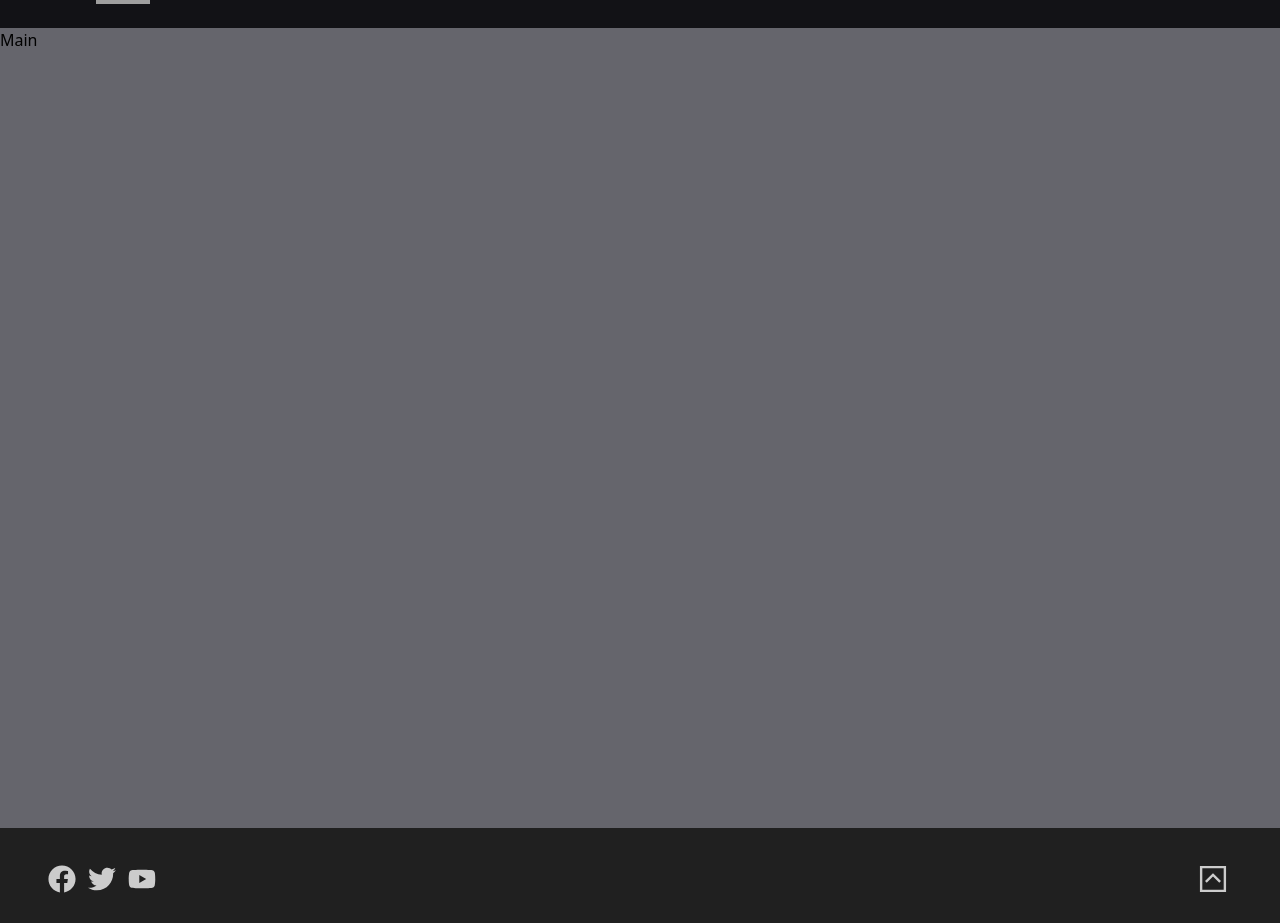
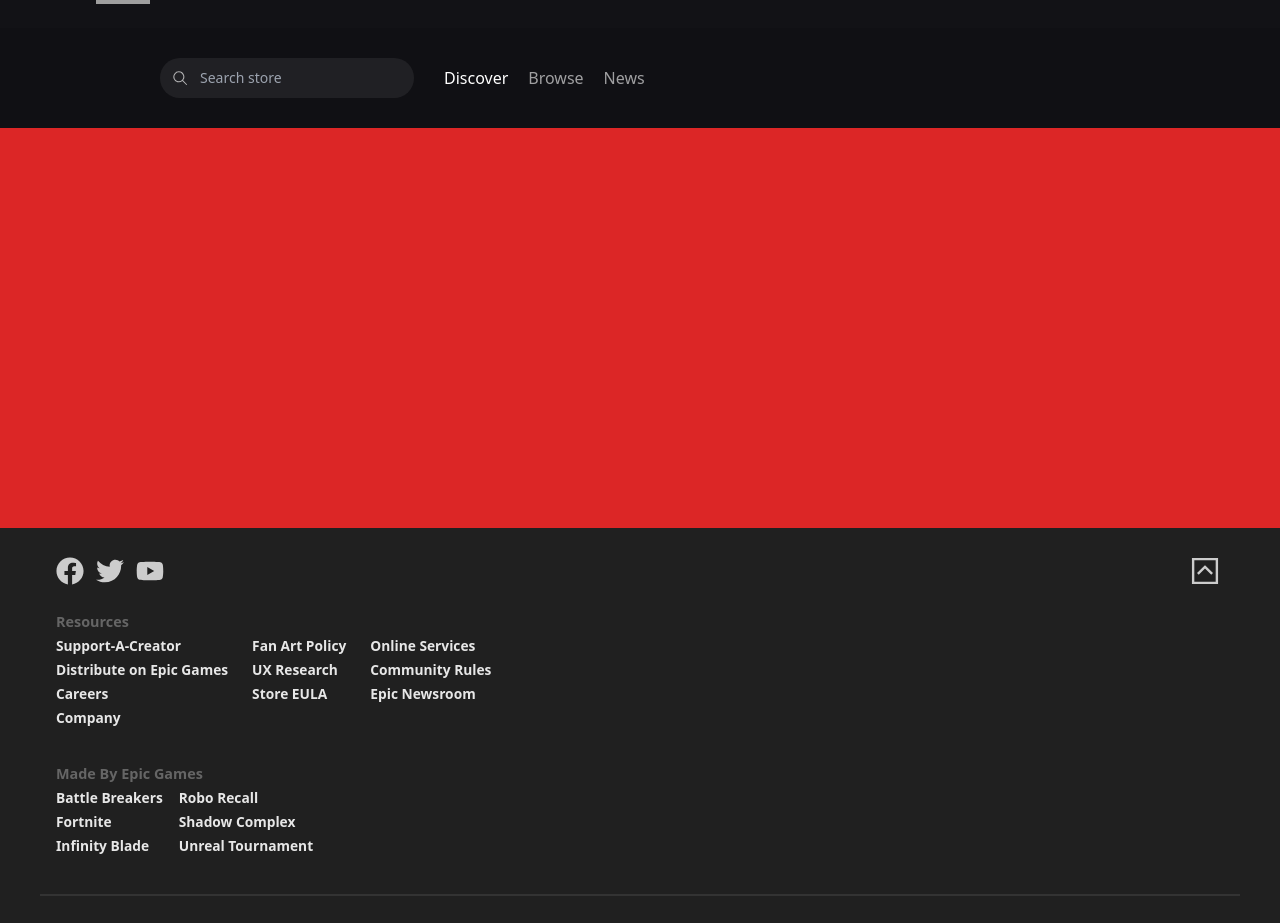
Before and after one commit to aliyevaraya/Epic-Games, a React (Vite) app: page / in a window 1280 px wide. Shown: the part 61-984 px from the top of the page. Built offline with nearby package versions, Linux system fonts and the light colour scheme; grey boxes are pictures that could not be loaded.

Commit message:
discoveri component added in main

```diff
--- a/src/components/Footer/Footer.jsx
+++ b/src/components/Footer/Footer.jsx
@@ -3,8 +3,8 @@ import { LiaCaretSquareUp } from "react-icons/lia";
 
 function Footer() {
   return (
-    <footer className="bg-[#202020] text-white  p-[2em] lg:px-[3em] leading-[1.5rem]">
-      <div className="flex justify-between items-center text-[#ccc] text-[1.75em]">
+    <footer className="bg-[#202020] text-white  p-[1.5em] lg:px-[40px] leading-[1.5rem]">
+      <div className="flex justify-between items-center text-[#ccc] text-[1.75em] px-4">
         <div className="flex gap-3">
           <FaFacebook className="hover:text-[#0078f2] trans" />
           <FaTwitter className="hover:text-[#0078f2] trans" />
@@ -14,7 +14,7 @@ function Footer() {
           <LiaCaretSquareUp className="hover:text-[#0078f2] trans" />
         </div>
       </div>
-      <div className="text-[#e7e7e7] text-[.86em] font-semibold py-5">
+      <div className="text-[#e7e7e7] text-[.86em] font-semibold py-5 px-4">
         <div className="pb-4">
           <div className="text-[#ccc] opacity-[.4] text-[.9rem]">Resources</div>
           <div className="xxs:flex">
@@ -121,7 +121,7 @@ function Footer() {
         </div>
       </div>
       <hr className="border border-[#333]" />
-      <div className="w-full xl:w-1/2 text-[.71em] leading-[2em] text-[#ccc] py-4">
+      <div className="w-full xl:w-1/2 text-[.71em] leading-[2em] px-4 text-[#ccc] py-4 mt-4">
         <p>
           © 2024, Epic Games, Inc. All rights reserved. Epic, Epic Games, the
           Epic Games logo, Fortnite, the Fortnite logo, Unreal, Unreal Engine,
@@ -138,13 +138,13 @@ function Footer() {
           damage that may arise from your use of them.
         </p>
       </div>
-      <div className="text-center md:flex items-center justify-between">
+      <div className="text-center md:flex items-center justify-between px-4">
         <div className="md:flex items-center gap-4 text-[.75em] text-[#e7e7e7] my-4">
           <p className="hoverBlue trans">Terms of Service</p>
           <p className="hoverBlue trans">Privacy Policy</p>
           <p className="hoverBlue trans">Store Refund Policy</p>
         </div>
-        <div className="flex justify-center py-3">
+        <div className="flex justify-center pt-3">
           <a href="">
             <img
               width="65px"
--- a/src/components/Header/EpicMenu.jsx
+++ b/src/components/Header/EpicMenu.jsx
@@ -8,7 +8,7 @@ function EpicMenu({showEpic,setShowEpic}) {
         showEpic ? `block lg:hidden` : "hidden"
       }`}
     >
-      <div className="bg-[#101014] flex justify-between p-[20px] absolute top-0  w-full z-[2]">
+      <div className="bg-[#101014] flex justify-between p-[20px] absolute top-0  w-full z-[5]">
         <button
           onClick={() => setShowEpic(!showEpic)}
           className="flex items-center"
--- a/src/components/Header/Header.jsx
+++ b/src/components/Header/Header.jsx
@@ -16,7 +16,7 @@ function Header() {
   return (
     <>
       <header
-        className={`bg-[#121216] flex justify-between py-1 px-3 sm:px-[20px] text-white ${
+        className={`bg-[#121216] flex justify-between py-1 px-3 sm:px-[20px] text-white relative z-[5] ${
           showEpic ? `hidden lg:flex` : "flex"
         } ${showMenu ? "hidden lg:flex" : "flex"}`}
       >
--- a/src/components/Header/MobileMenu.jsx
+++ b/src/components/Header/MobileMenu.jsx
@@ -10,7 +10,7 @@ function MobileMenu({showMenu, setShowMenu}) {
   const [dropdown, setDropdown] = useState(false);
   return (
     <div
-      className={`text-white bg-[#101014] fixed top-0 left-0 w-full h-screen ${
+      className={`text-white bg-[#101014] fixed top-0 left-0 w-full h-screen z-[5] ${
         showMenu ? "block lg:hidden" : "hidden"
       }`}
     >
--- /dev/null
+++ b/src/components/Main/Discover.jsx
@@ -0,0 +1,80 @@
+import { useState } from "react";
+import { GoSearch } from "react-icons/go";
+import { MdKeyboardArrowDown, MdKeyboardArrowUp } from "react-icons/md";
+
+function Discover() {
+  const [discover, setDiscover] = useState(false);
+  return (
+    <>
+      <div className="relative">
+        <div className={`sticky top-0 z-[2] bg-[#101014] text-white`}>
+          <div className="w-[90%]  lg:w-[75%] h-[100px] m-auto flex items-center justify-between">
+            <div className="h-[40px] px-3 my-[10px] trans flex items-center rounded-[50%] lg:rounded-3xl lg:bg-[#202024] hover:bg-[#404044] ">
+              <GoSearch className="opacity-[.65]" />
+              <input
+                type="search"
+                className="hidden lg:inline bg-transparent outline-none pl-3 text-[14px]"
+                placeholder="Search store"
+              />
+            </div>
+            <div className="h-[80px] lg:relative static flex flex-col items-center m-auto w-[80%] justify-center lg:items-start ml-[20px]">
+              <button
+                onClick={() => setDiscover(!discover)}
+                className="2xl:hidden flex items-center p-[10px]"
+              >
+                Discover{" "}
+                {discover ? (
+                  <MdKeyboardArrowUp className="block mt-1 ml-1" />
+                ) : (
+                  <MdKeyboardArrowDown className="block mt-1 ml-1" />
+                )}
+              </button>
+              <div
+                className={`w-full lg:w-[200px] h-screen lg:h-auto 2xl:h-full absolute 2xl:static top-[100%] lg:top-[90%] -left-[10px] z-[2] ${
+                  discover ? "block" : "hidden 2xl:block "
+                }`}
+              >
+                <ul
+                  className={`bg-[#101014] lg:bg-[#18181c] 2xl:bg-transparent 2xl:flex 2xl:items-center rounded-[4px] w-[90%] 2xl:w-full 2xl:h-full m-auto py-[27px] px-[32px] lg:py-[10px] lg:px-[20px] 2xl:px-0`}
+                >
+                  <li>
+                    <a
+                      className="flex items-center h-[60px] lg:h-[34px] 2xl:h-full 2xl:p-[10px]"
+                      href="#"
+                    >
+                      Discover
+                    </a>
+                  </li>
+                  <li className=" border-y border-[#404044] lg:border-y-0 ">
+                    <a
+                      className="flex items-center h-[60px] lg:h-[34px] 2xl:h-full opacity-[.6] hover:opacity-[1] trans 2xl:p-[10px]"
+                      href="#"
+                    >
+                      Browse
+                    </a>
+                  </li>
+                  <li className="opacity-[.6] hover:opacity-[1] trans 2xl:p-[10px]">
+                    <a
+                      className="flex items-center h-[60px] lg:h-[34px] 2xl:h-full"
+                      href="#"
+                    >
+                      News
+                    </a>
+                  </li>
+                </ul>
+              </div>
+            </div>
+          </div>
+        </div>
+        <div className="h-[50vh] bg-red-600"></div>
+      </div>
+      {discover ? (
+        <div className="block lg:hidden fixed top-0 left-0 w-[100vw] h-screen bg-[#000000b3] z-[1]"></div>
+      ) : (
+        ""
+      )}
+    </>
+  );
+}
+
+export default Discover;
--- a/src/components/Main/Main.jsx
+++ b/src/components/Main/Main.jsx
@@ -1,7 +1,12 @@
+import Discover from "./Discover";
+
 function Main() {
   return (
-    <div className="h-screen bg-[#65656c]">Main</div>
-  )
+    <main>
+      <Discover />
+
+    </main>
+  );
 }
 
-export default Main
+export default Main;
--- a/tailwind.config.js
+++ b/tailwind.config.js
@@ -7,8 +7,10 @@ export default {
       "xs": "480px",
       "sm": "640px",
       "md": "768px",
+      "2md": "992px",
       "lg": "1024px",
       "xl": "1200px",
+      "2xl": "1280px",
     },
   },
   plugins: [],
```
Also changed, not shown: src/index.css (line endings or trailing spaces).
